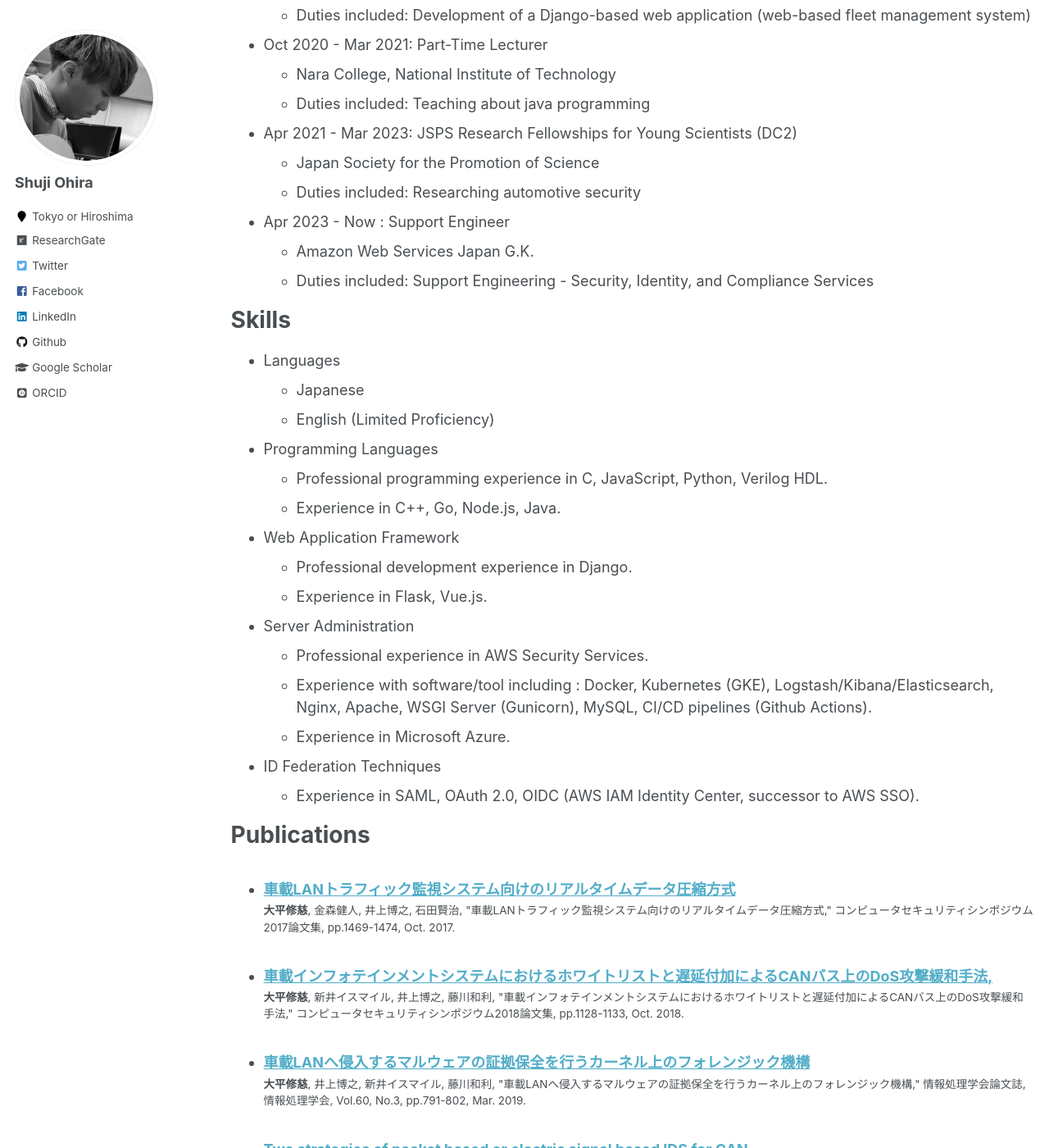
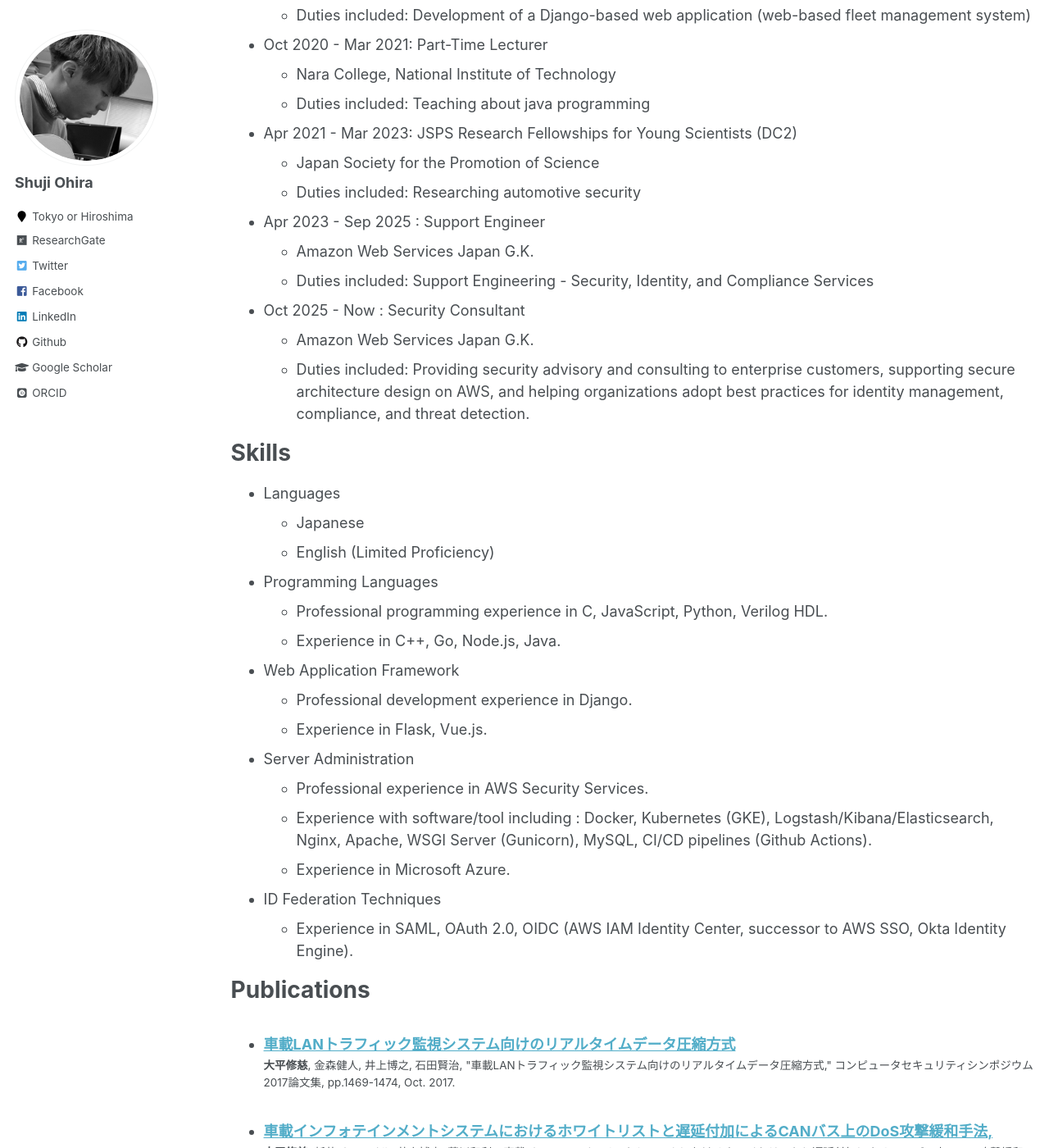
Before and after one commit to shuji-oh/shuji-oh.github.io, a Jekyll site: the page built from _pages/cv.md, in a window 1280 px wide and 1400 px high, scrolled down 448 px. Shown: the whole window at 82% size. Built offline with Jekyll 4.4.1, drawn with Linux system fonts in a browser that asks for light colours; some web fonts are replaced.

Commit message:
updated for title change

```diff
--- a/_pages/cv.md
+++ b/_pages/cv.md
@@ -29,9 +29,13 @@ Work experience
   * Japan Society for the Promotion of Science
   * Duties included: Researching automotive security
 
-* Apr 2023 - Now : Support Engineer
+* Apr 2023 - Sep 2025 : Support Engineer
   * Amazon Web Services Japan G.K.
   * Duties included: Support Engineering - Security, Identity, and Compliance Services
+
+* Oct 2025 - Now : Security Consultant
+  * Amazon Web Services Japan G.K.
+  * Duties included: Providing security advisory and consulting to enterprise customers, supporting secure architecture design on AWS, and helping organizations adopt best practices for identity management, compliance, and threat detection.
 
 Skills
 ======
@@ -49,7 +53,7 @@ Skills
   * Experience with software/tool including : Docker, Kubernetes (GKE), Logstash/Kibana/Elasticsearch, Nginx, Apache, WSGI Server (Gunicorn), MySQL, CI/CD pipelines (Github Actions).
   * Experience in Microsoft Azure.
 * ID Federation Techniques
-  * Experience in SAML, OAuth 2.0, OIDC (AWS IAM Identity Center, successor to AWS SSO).
+  * Experience in SAML, OAuth 2.0, OIDC (AWS IAM Identity Center, successor to AWS SSO, Okta Identity Engine).
 
 Publications
 ======
```
Also changed, not shown: _pages/about.md (+2 -2 lines).
